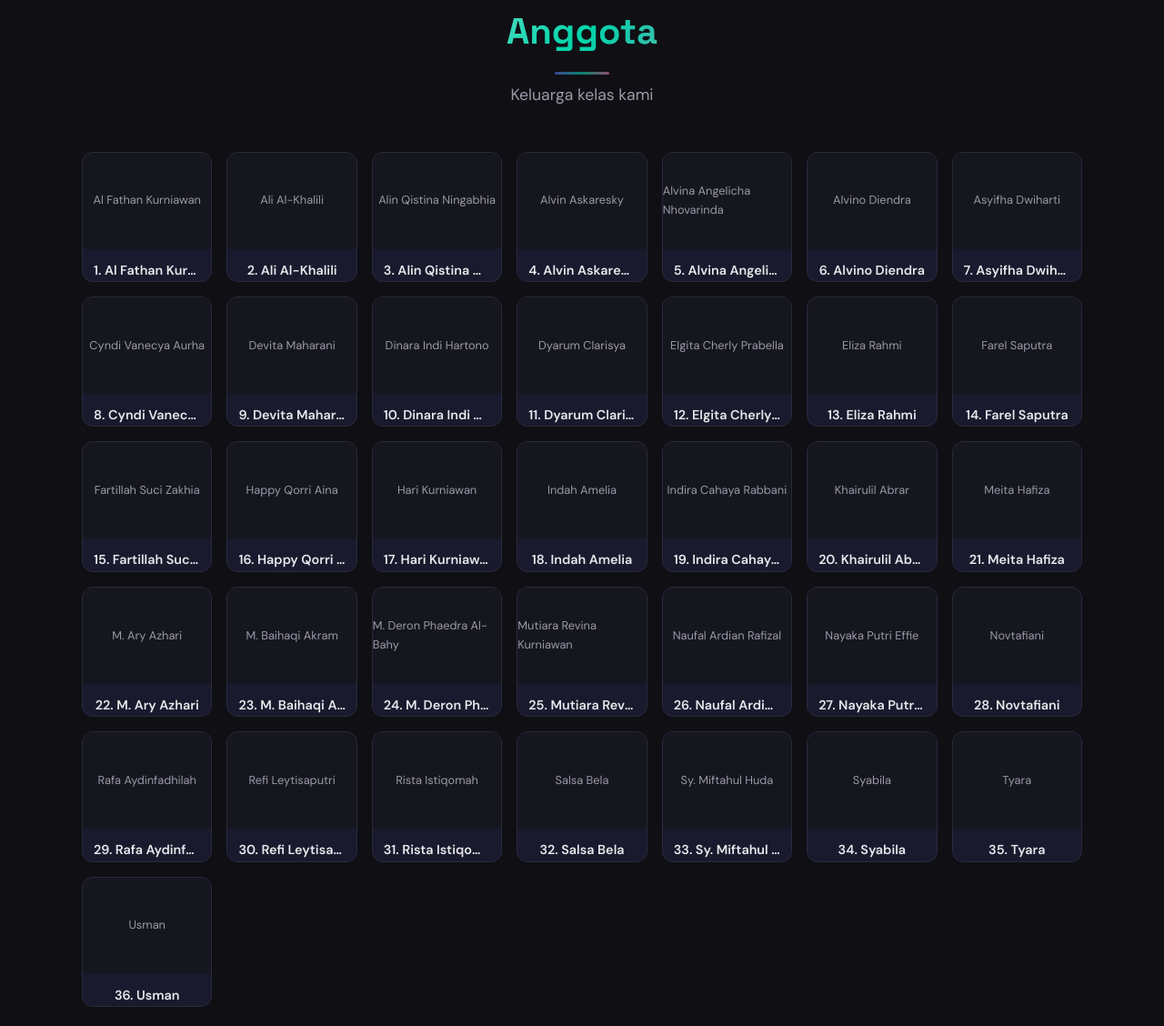
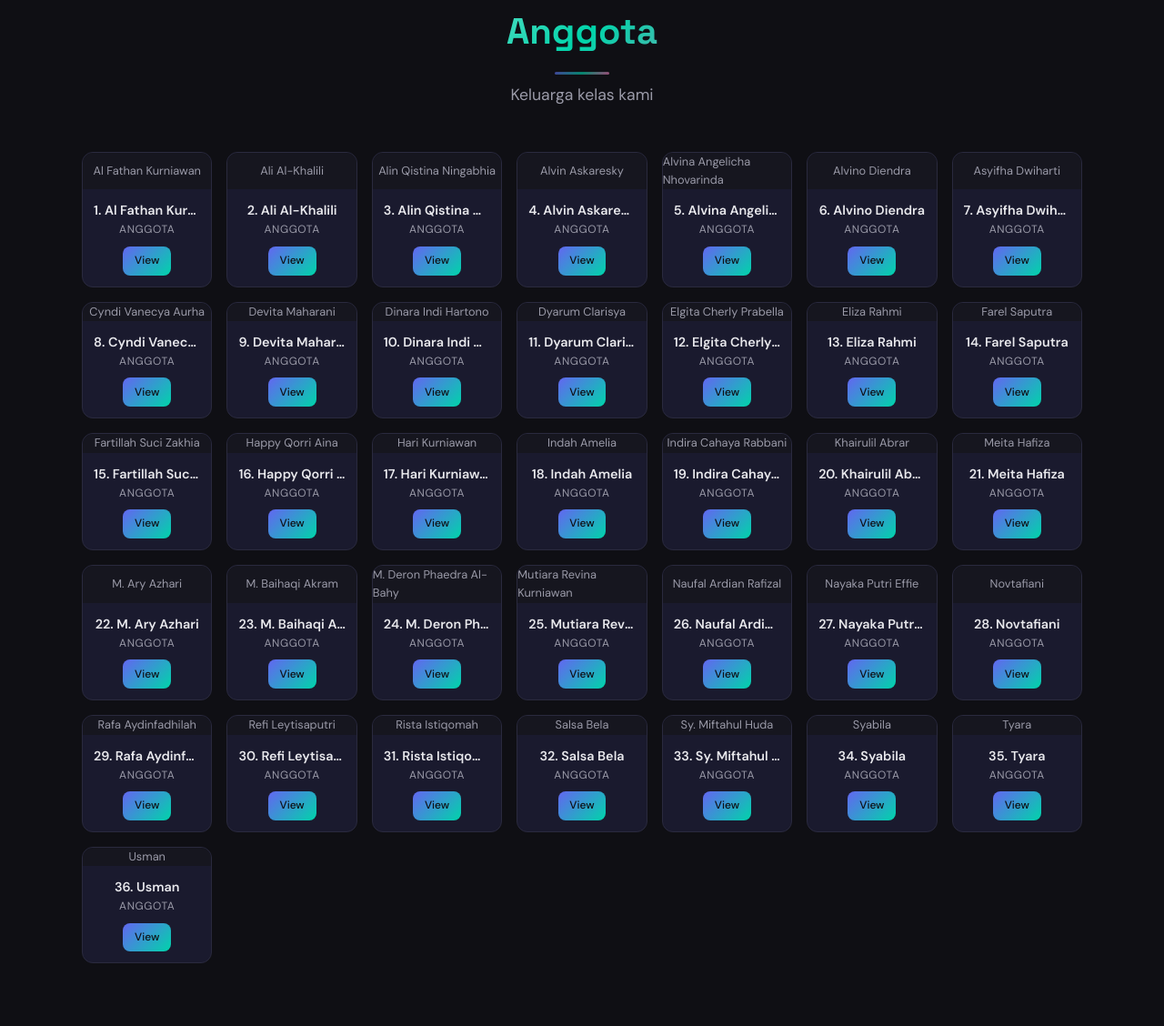
Before and after one commit to Rafax34/Class-website, a website: page index.html in a window 1280 px wide. Shown: the part 6838-7966 px from the top of the page at 91% size. Drawn offline with Linux system fonts and the light colour scheme; files whose address does not match are found by name.

Commit message:
Fix member card height and add View button styles

```diff
--- a/style.css
+++ b/style.css
@@ -529,12 +529,13 @@ button { font: inherit; background: none; border: none; cursor: pointer; }
 .members-grid { display: grid; grid-template-columns: repeat(auto-fill, minmax(140px, 1fr)); gap: 1rem; max-width: 1100px; margin: 0 auto; }
 .member-card {
   position: relative;
-  aspect-ratio: 1;
   background: var(--bg-card);
   border: 1px solid var(--border);
   border-radius: var(--radius);
   overflow: hidden;
   transition: transform var(--transition-smooth), box-shadow var(--transition-smooth), border-color var(--transition-smooth);
+  display: flex;
+  flex-direction: column;
 }
 .member-card::before {
   content: '';
```
